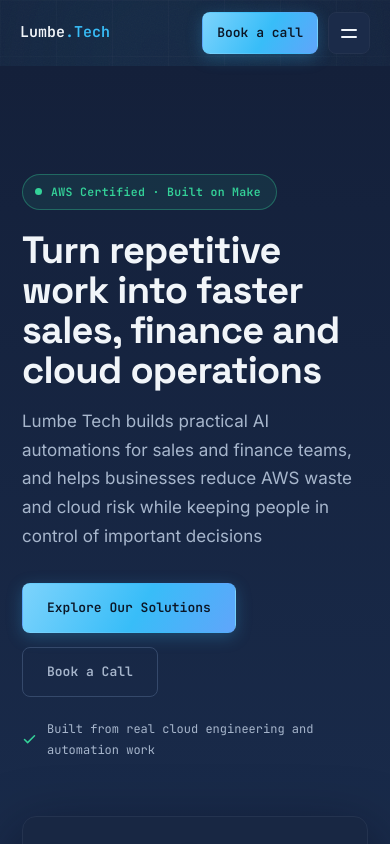
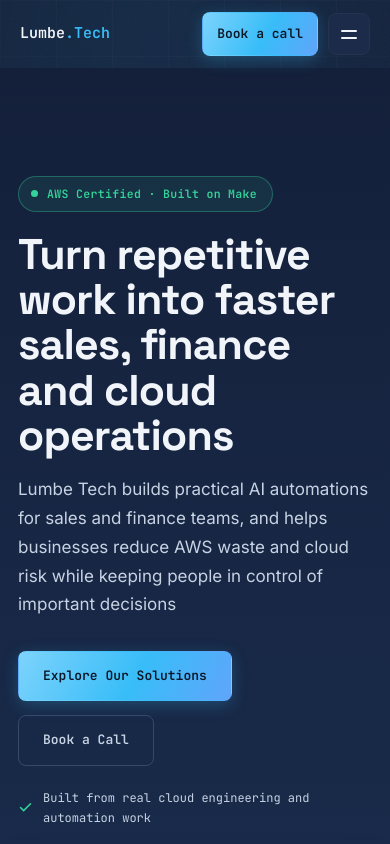
Before and after one commit to Lumbenlengo/lumbe-tech-site, a Next.js app: page / in a window 390 px wide. Shown: the top 844 px of the page. Built offline with nearby package versions, Linux system fonts and the light colour scheme.

Commit message:
Improve site readability and responsive integration cards

```diff
--- a/src/app/globals.css
+++ b/src/app/globals.css
@@ -254,3 +254,104 @@ img.ticker-icon { border-radius: 3px; background: #fff; padding: 2px; box-sizing
 .integration-pill { display: inline-flex; align-items: center; gap: 8px; min-height: 38px; padding: 8px 13px; border: 1px solid var(--border); border-radius: 10px; background: rgba(255,255,255,.035); color: var(--text-2); font-size: 13px; font-weight: 600; }
 .integration-pill img { width: 20px; height: 20px; object-fit: contain; border-radius: 4px; }
 .integration-note { width: 100%; color: var(--muted); font-size: 12px; line-height: 1.55; margin-top: 2px; }
+
+
+/* Sell-ready readability and integration polish */
+:root {
+  --text-2: #c7d2e3;
+  --muted: #9aabc2;
+}
+body { font-size: 17px; }
+.lede { font-size: 18px; }
+.product-desc { font-size: 16.5px; }
+.product-benefits li, .service-card p { font-size: 15px; }
+.principle-card p, .flow-step p { color: var(--text-2); font-size: 14.5px; }
+.footer-text, .founder-role { color: #aebdd0; }
+
+.integrations-showcase { margin-top: 44px; }
+.integration-heading { margin-bottom: 18px; }
+.integration-grid {
+  list-style: none;
+  display: grid;
+  grid-template-columns: repeat(5, minmax(0, 1fr));
+  gap: 12px;
+}
+.integration-brand {
+  min-height: 64px;
+  display: flex;
+  align-items: center;
+  gap: 11px;
+  padding: 12px 14px;
+  border: 1px solid var(--border-strong);
+  border-radius: 12px;
+  background: linear-gradient(145deg, rgba(35,51,84,.86), rgba(27,43,73,.64));
+  color: #eef6ff;
+  font-family: var(--mono);
+  font-size: 12px;
+  font-weight: 600;
+  transition: transform .18s ease, border-color .18s ease, box-shadow .18s ease;
+}
+.integration-brand:hover { transform: translateY(-2px); border-color: rgba(56,189,248,.62); box-shadow: var(--glow); }
+.integration-mark, .integration-pill b {
+  width: 34px;
+  height: 34px;
+  flex: 0 0 34px;
+  border-radius: 9px;
+  display: grid;
+  place-items: center;
+  background: linear-gradient(135deg, rgba(56,189,248,.22), rgba(96,165,250,.10));
+  border: 1px solid rgba(125,211,252,.30);
+  color: #e8f7ff;
+  font-family: var(--display);
+  font-size: 11px;
+  font-weight: 800;
+}
+.integration-strip {
+  margin-top: 24px;
+  display: flex;
+  align-items: center;
+  flex-wrap: wrap;
+  gap: 10px;
+  padding: 16px;
+  border: 1px solid var(--border-strong);
+  border-radius: 14px;
+  background: linear-gradient(135deg, rgba(27,43,73,.82), rgba(24,39,67,.72));
+}
+.integration-label { width: 100%; color: #dce8f7; font-family: var(--mono); font-size: 12px; font-weight: 700; letter-spacing: .05em; text-transform: uppercase; }
+.integration-pill {
+  display: inline-flex;
+  align-items: center;
+  gap: 8px;
+  min-height: 42px;
+  padding: 6px 12px 6px 7px;
+  border: 1px solid var(--border-strong);
+  border-radius: 10px;
+  color: #f4f8fd;
+  background: rgba(20,32,58,.72);
+  font-family: var(--mono);
+  font-size: 12px;
+  font-weight: 700;
+}
+.integration-pill b { width: 28px; height: 28px; flex-basis: 28px; border-radius: 7px; }
+.brand-hubspot b { background: rgba(255,122,89,.18); border-color: rgba(255,122,89,.42); color: #ff9b82; }
+.brand-slack b { background: rgba(54,197,240,.15); border-color: rgba(54,197,240,.40); color: #7bdcf7; }
+.brand-make b { background: rgba(139,92,246,.18); border-color: rgba(139,92,246,.42); color: #bba1ff; }
+.brand-gemini b { background: rgba(66,133,244,.18); border-color: rgba(66,133,244,.42); color: #8ab4ff; }
+.integration-note { width: 100%; color: var(--muted); font-size: 12px; line-height: 1.55; }
+
+@media (max-width: 980px) {
+  body { font-size: 16.5px; }
+  .integration-grid { grid-template-columns: repeat(2, minmax(0, 1fr)); }
+}
+@media (max-width: 640px) {
+  .container { padding-inline: 18px; }
+  .h1 { font-size: clamp(34px, 11vw, 46px); }
+  .h2 { font-size: clamp(27px, 8.5vw, 36px); }
+  .lede { font-size: 17px; }
+  .integration-grid { grid-template-columns: 1fr; }
+  .integration-brand { min-height: 58px; }
+  .integration-strip { align-items: stretch; }
+  .integration-pill { flex: 1 1 calc(50% - 10px); }
+  .product-media { min-height: 280px; }
+  .btn { min-height: 44px; }
+}
```
